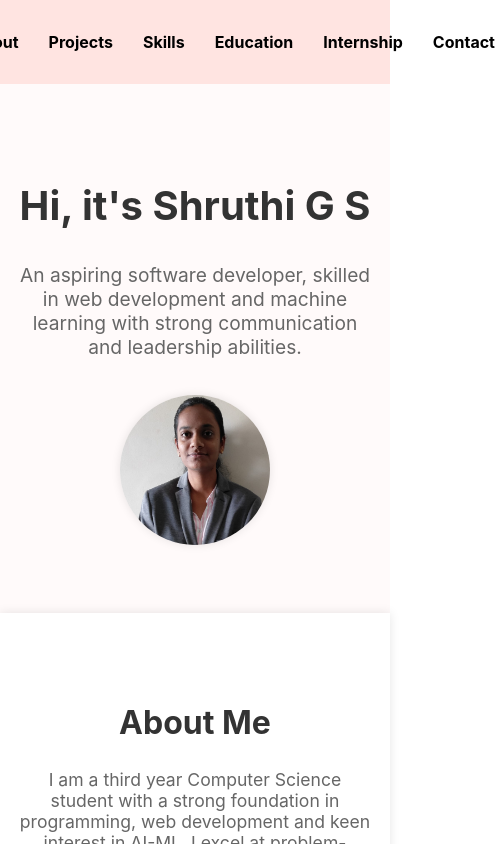
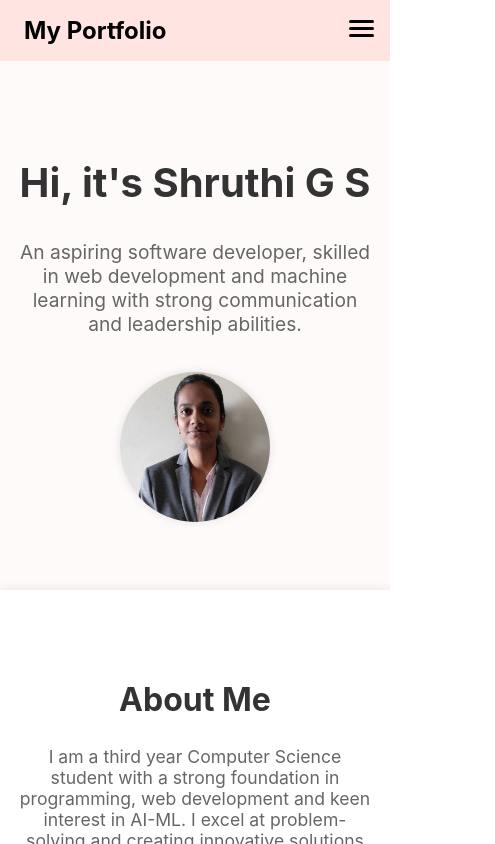
Before and after one commit to Shruthi-GS/ShruthiPortfolioWebsite, a React (Create React App) app: page / in a window 390 px wide. Shown: the top 844 px of the page, 495 px wide, since content can reach past the window. Built offline with nearby package versions, Linux system fonts and the light colour scheme.

Commit message:
responsive

```diff
--- a/src/components/Navbar.js
+++ b/src/components/Navbar.js
@@ -1,10 +1,22 @@
-import React from 'react';
+import React, { useState } from 'react';
 import styled from 'styled-components';
 
 const Navbar = () => {
+  const [isOpen, setIsOpen] = useState(false);
+
+  const toggleNavbar = () => {
+    setIsOpen(!isOpen);
+  };
+
   return (
     <Nav>
-      <NavList>
+      <Logo href="#home">My Portfolio</Logo>
+      <Hamburger onClick={toggleNavbar}>
+        <span />
+        <span />
+        <span />
+      </Hamburger>
+      <NavList isOpen={isOpen}>
         <NavItem><a href="#home">Home</a></NavItem>
         <NavItem><a href="#about">About</a></NavItem>
         <NavItem><a href="#projects">Projects</a></NavItem>
@@ -26,6 +38,40 @@ const Nav = styled.nav`
   position: sticky;
   top: 0;
   z-index: 1000;
+  display: flex;
+  justify-content: space-between;
+  align-items: center;
+`;
+
+const Logo = styled.a`
+  font-size: 1.5rem;
+  font-weight: bold;
+  margin-left: 1em;
+  color: #000;
+  text-decoration: none;
+
+  &:hover {
+    color: #ff69b4;
+  }
+`;
+
+const Hamburger = styled.div`
+  display: none;
+  flex-direction: column;
+  cursor: pointer;
+  margin-right: 1em;
+
+  span {
+    height: 3px;
+    width: 25px;
+    background: #000;
+    margin-bottom: 4px;
+    border-radius: 5px;
+  }
+
+  @media (max-width: 768px) {
+    display: flex;
+  }
 `;
 
 const NavList = styled.ul`
@@ -33,17 +79,35 @@ const NavList = styled.ul`
   display: flex;
   justify-content: center;
   padding: 0;
+  margin: 0;
+
+  @media (max-width: 768px) {
+    flex-direction: column;
+    width: 100%;
+    position: absolute;
+    top: 60px; /* Adjust according to your Navbar height */
+    left: ${({ isOpen }) => (isOpen ? '0' : '-100%')};
+    background: #ffe4e1;
+    transition: left 0.3s ease-in-out;
+  }
 `;
 
 const NavItem = styled.li`
   margin: 0 15px;
+
   a {
     color: #000;
     text-decoration: none;
     font-weight: 700;
     transition: color 0.3s ease;
   }
+
   a:hover {
     color: #ff69b4;
   }
+
+  @media (max-width: 768px) {
+    margin: 15px 0;
+    text-align: center;
+  }
 `;
```
